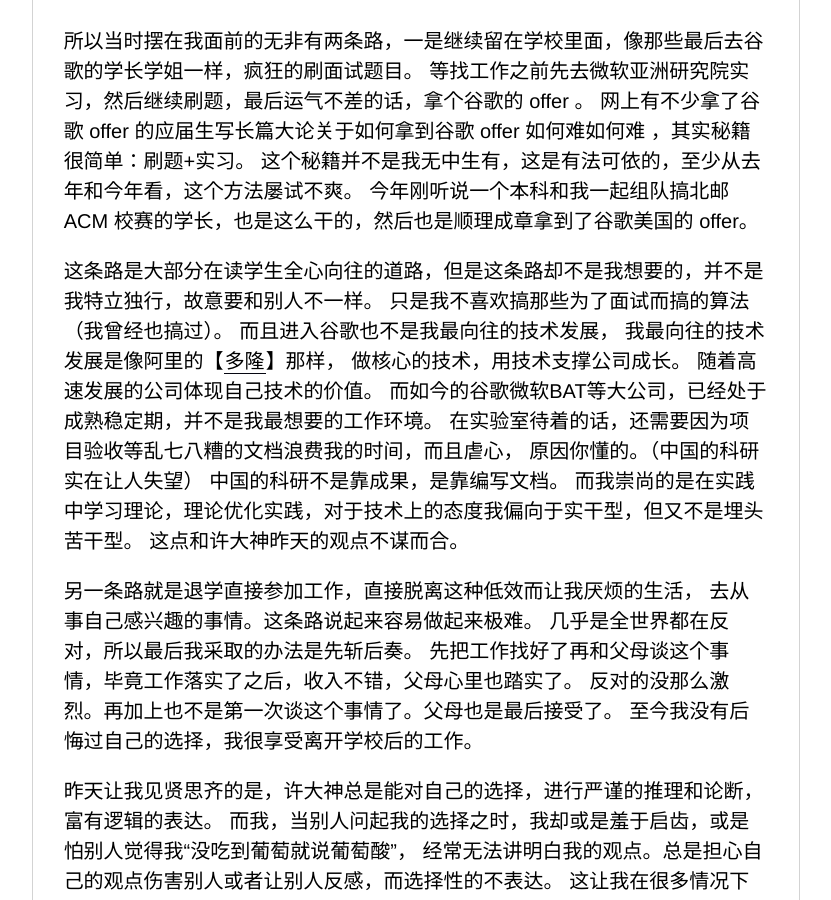
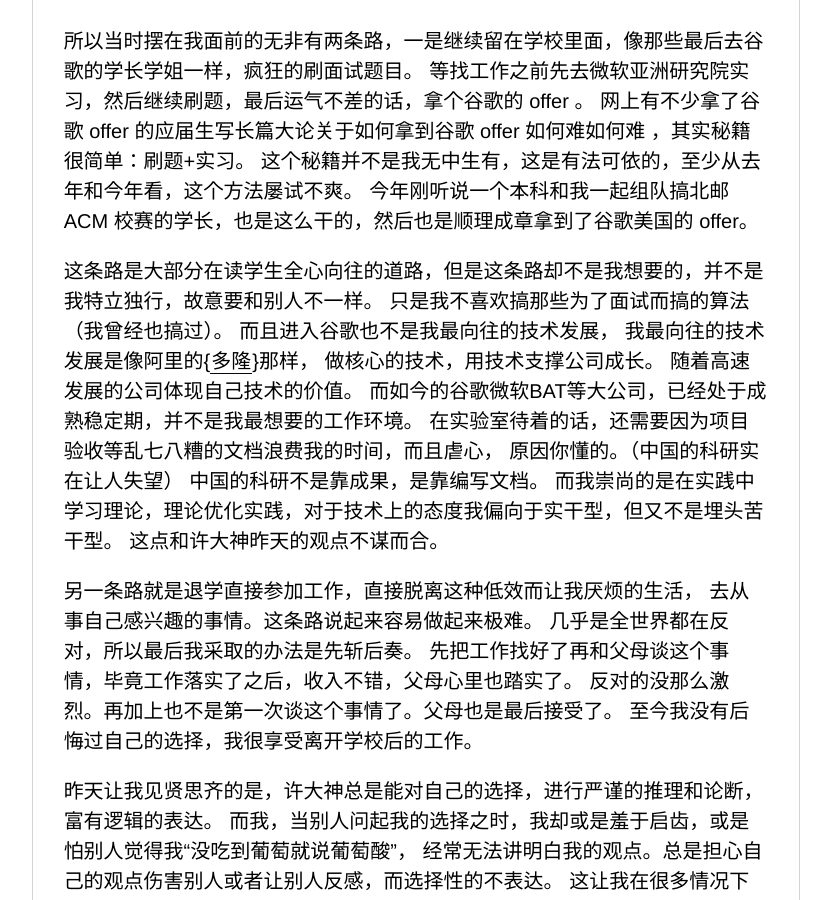
Before and after one commit to yanyiwu/blog, a Jekyll site: the page built from _posts/2014-10-11-choices-change-my-life.md, in a window 1280 px wide and 900 px high, scrolled down 1331 px. Shown: the whole window, without its empty margins (224-1055 px from the left). Built offline with Jekyll 4.4.1, drawn with Linux system fonts in a browser that asks for light colours; Markdown is read by kramdown in place of the engine named in the settings; comment, search, counter and statistics services are not loaded; some of the changed text lies outside the part shown.

Commit message:
【】 -> {}

```diff
--- a/_posts/2014-10-11-choices-change-my-life.md
+++ b/_posts/2014-10-11-choices-change-my-life.md
@@ -10,7 +10,7 @@ category: life
 今天不到7点就醒来，想起昨天晚上和许式伟大神见面聊天的经历，到现在还感触颇多。
 忍不住打开电脑记录和梳理一些感悟和收获。
 
-事发源头是我的一篇博客文章 【[golang初体验]】，投递到伯乐头条有幸被微博上转发之后。
+事发源头是我的一篇博客文章 {[golang初体验]}，投递到伯乐头条有幸被微博上转发之后。
 许式伟大神在微博上私信我想单独见面聊聊的想法，我一直都是惊喜得无法置信。
 直到前天他约我见面的时间地点时，我还一直半信半疑这件事的真实性。
 
@@ -19,7 +19,7 @@ category: life
 许式伟大神的很多观点让我觉得自己就像一只井底之蛙，巨大的信息量让我的大脑应接不暇。
 而我又是一个习惯在聊天中思考前因后果的人，所以整个大脑高负荷运转。
 
-许式伟大神的整个职业选择是与众不同的，详情见文章 【[盛大创新院许式伟：影响我一生的五个重要选择]】 。
+许式伟大神的整个职业选择是与众不同的，详情见文章 {[盛大创新院许式伟：影响我一生的五个重要选择]} 。
 这篇文章虽然写的很早，但是流传很广，以前看的时候可能只是当成一篇很正常的成功人士的职场记录来看而已。
 那时候只是一个只知道钻研技术的学生，对职场的认识非常有限。
 而昨天晚上回到家里，认认真真重新读一遍，非常感慨：
@@ -56,7 +56,7 @@ category: life
 这条路是大部分在读学生全心向往的道路，但是这条路却不是我想要的，并不是我特立独行，故意要和别人不一样。
 只是我不喜欢搞那些为了面试而搞的算法（我曾经也搞过）。
 而且进入谷歌也不是我最向往的技术发展，
-我最向往的技术发展是像阿里的【[多隆]】那样，
+我最向往的技术发展是像阿里的{[多隆]}那样，
 做核心的技术，用技术支撑公司成长。
 随着高速发展的公司体现自己技术的价值。
 而如今的谷歌微软BAT等大公司，已经处于成熟稳定期，并不是我最想要的工作环境。
```
